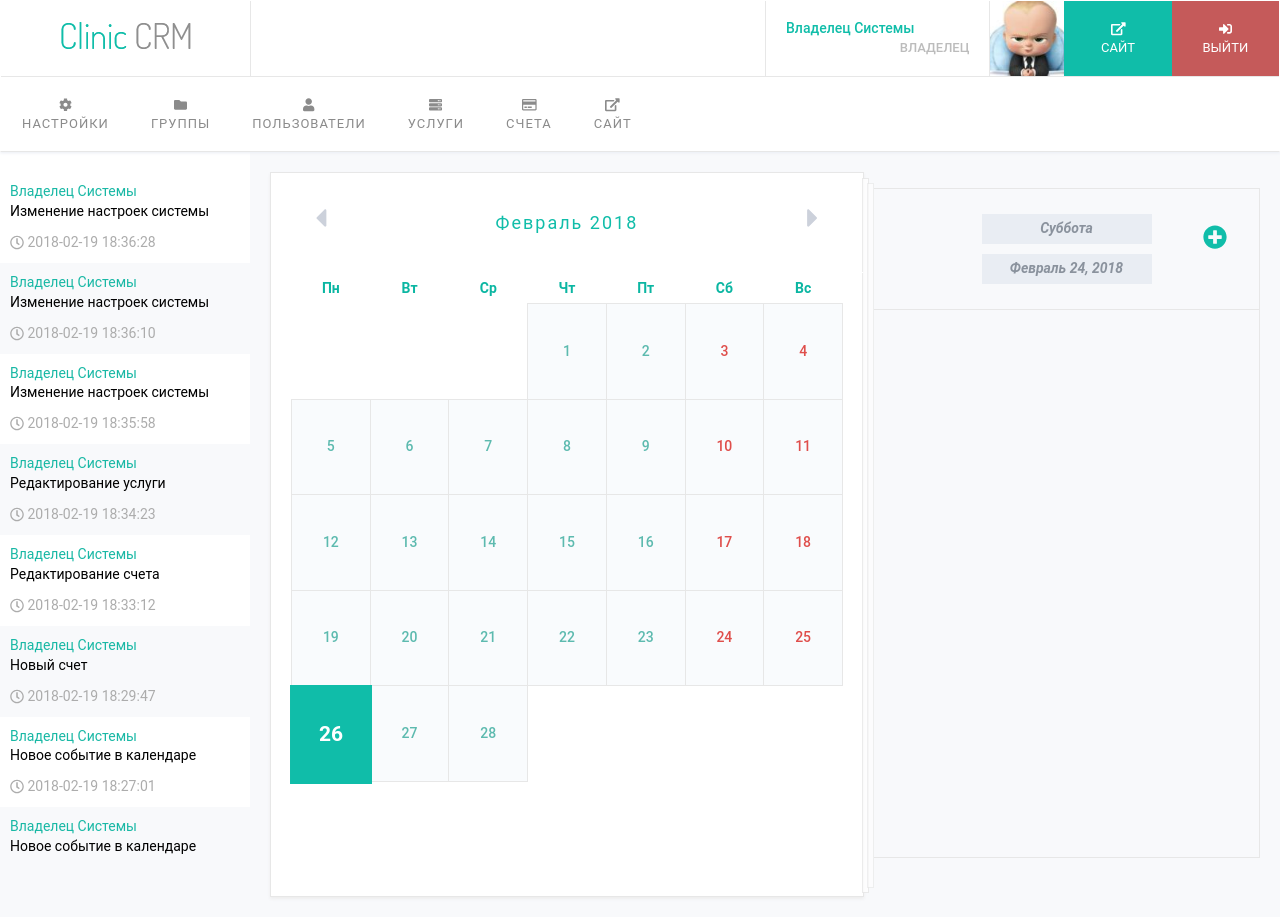
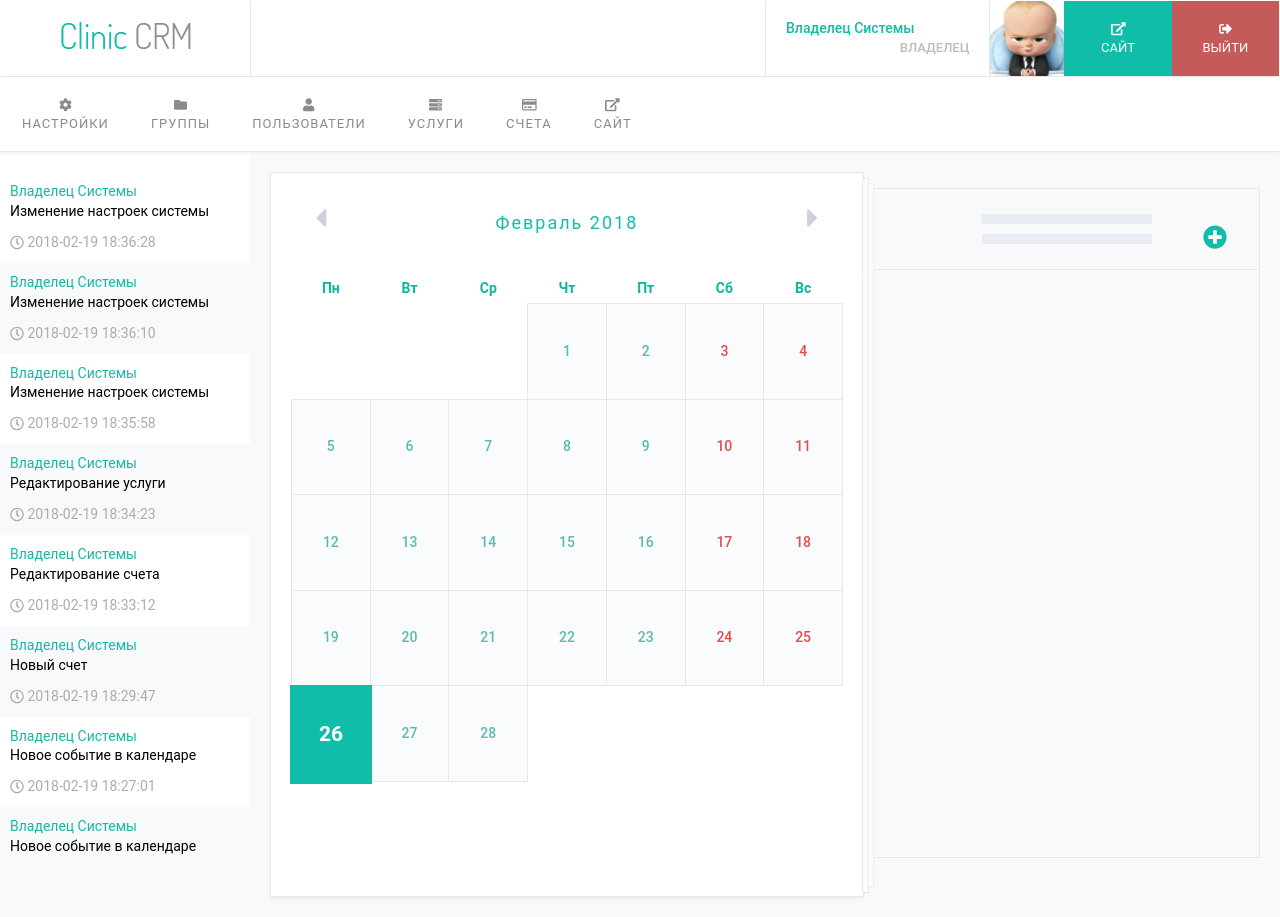
Before and after one commit to develop-frontend/develop-frontend.github.io, a plain HTML site: page admin-panel/index.html in a window 1280 px wide. Drawn offline with nearby package versions, Linux system fonts and the light colour scheme.

Commit message:
Add files via upload

```diff
--- a/admin-panel/index.html
+++ b/admin-panel/index.html
@@ -34,7 +34,7 @@
                             Сайт
                         </a>
                         <a href="">
-                            <i class="fas fa-sign-in-alt"></i>
+                            <i class="fas fa-sign-out-alt"></i>
                             Выйти
                         </a>
                     </div>
@@ -163,9 +163,11 @@
             </div>
             <div class="events">
                 <div>
-                    <span class="c-day-week">Суббота</span>
-                    <span class="c-full-date">Февраль 24, 2018</span>
+                    <span class="c-day-week">
+                    </span>
                     <i class="fas fa-plus-circle"></i>
+                    <span class="c-full-date"></span>
+
                 </div>
                 <div class="events-list"></div>
             </div>
```
